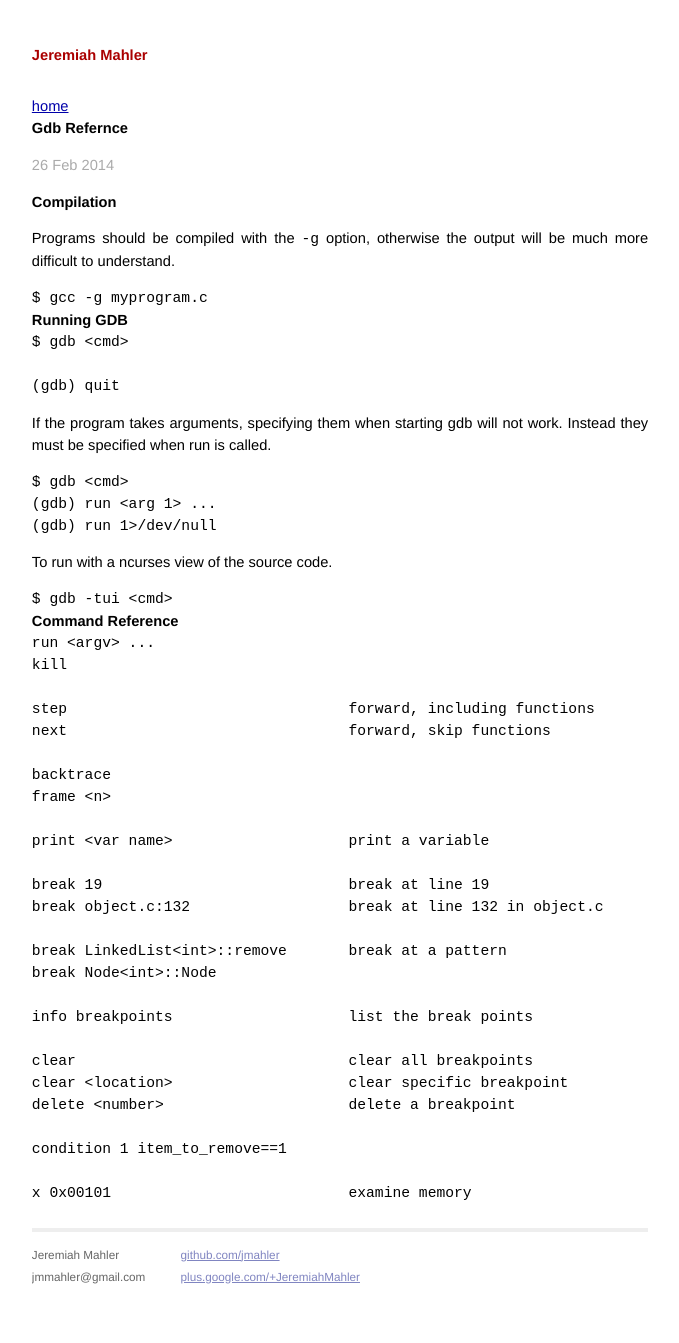
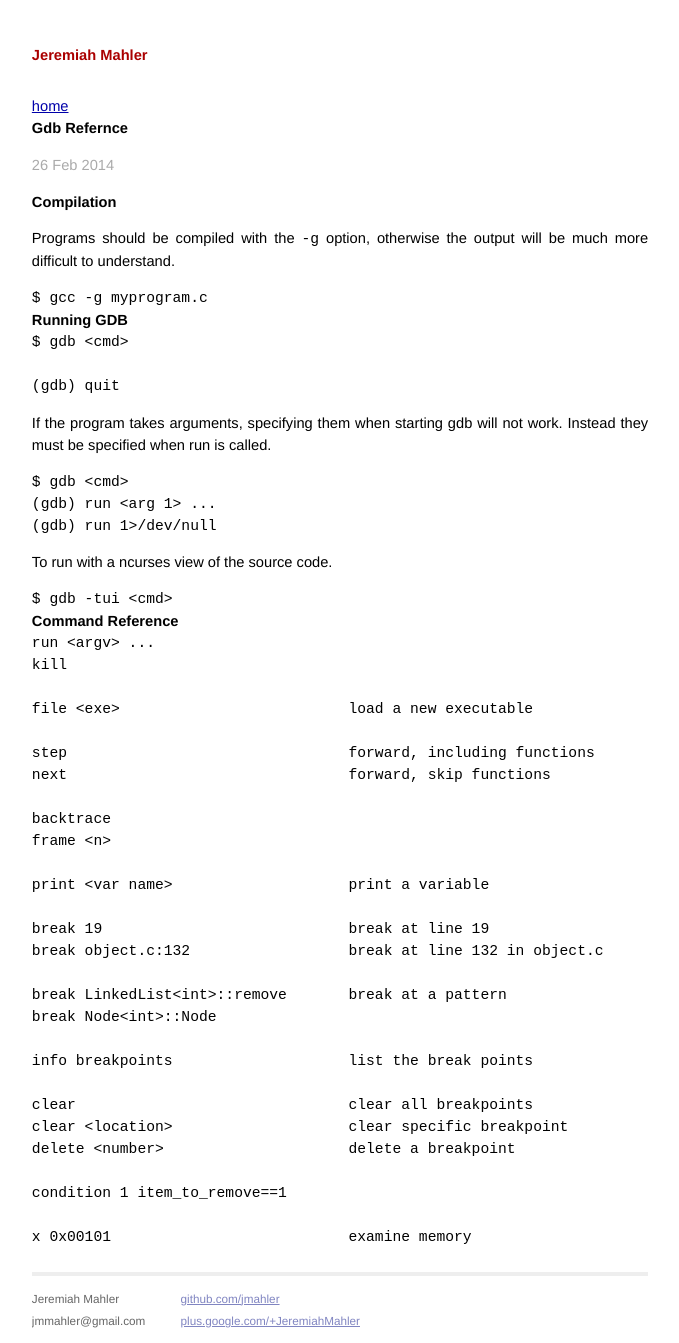
Before and after one commit to jmahler/jmahler.github.io, a Jekyll site: the page built from _posts/2014-02-26-gdb-reference.md, in a window 1280 px wide. Shown: the whole page, without its empty margins (300-979 px from the left). Built offline with Jekyll 4.4.1, drawn with Linux system fonts in a browser that asks for light colours; Markdown is read by kramdown in place of the engine named in the settings; before the commit the page ends 1299 px from its top, so only the background shows below that.

Commit message:
describe how to reload an executable

```diff
--- a/_posts/2014-02-26-gdb-reference.md
+++ b/_posts/2014-02-26-gdb-reference.md
@@ -35,6 +35,8 @@ To run with a ncurses view of the source code.
     run <argv> ...
     kill
 
+    file <exe>                          load a new executable
+
     step                                forward, including functions
     next                                forward, skip functions
 
```
